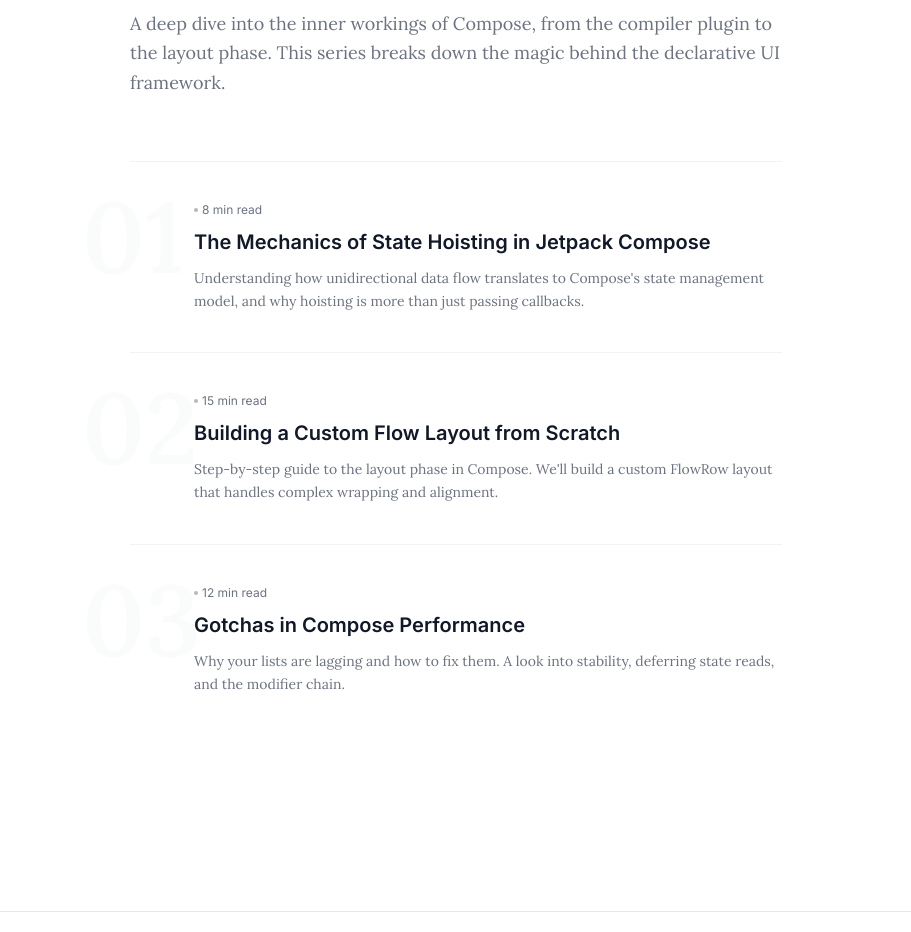
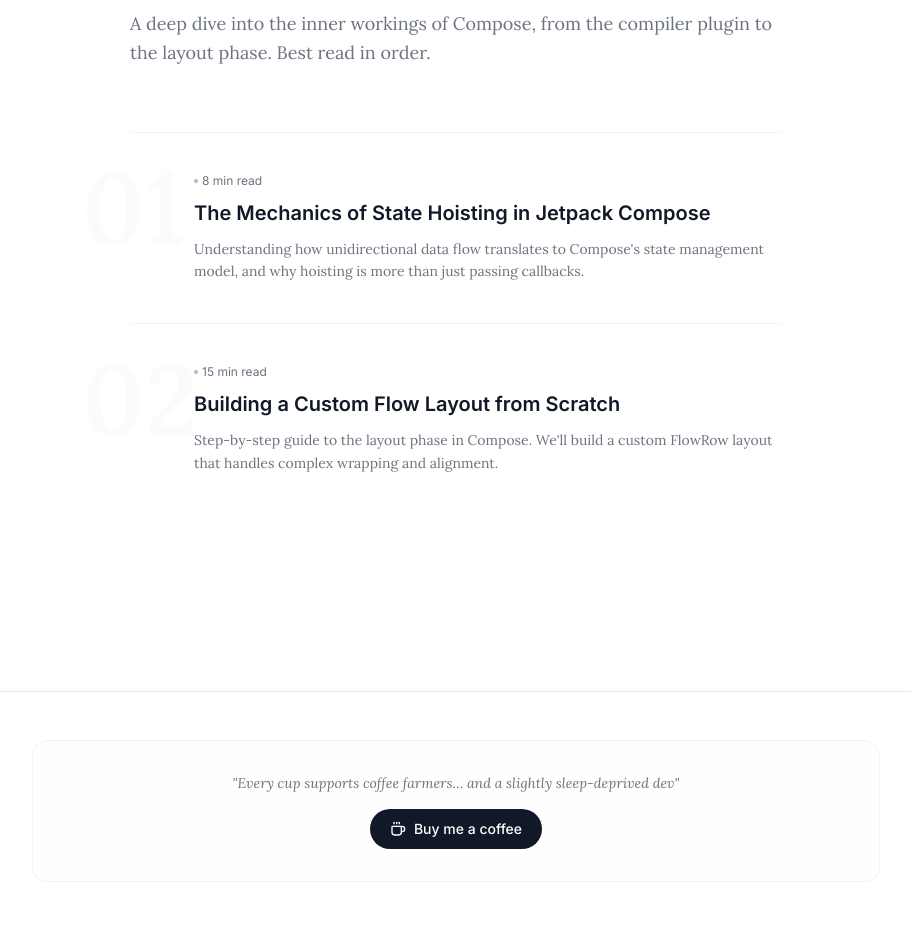
Before and after one commit to donald-okara/ski-blog, a React (Vite) app in the folder web-layer/: page /playlist/compose-internals in a window 1280 px wide. Shown: the part 320-1252 px from the top of the page, without its empty margins (184-1095 px from the left). Built offline with nearby package versions, Linux system fonts and the light colour scheme.

Commit message:
feat-playlist: add playlist renderer and data layer

```diff
--- /dev/null
+++ b/web-layer/src/components/SpotifyPlaylist.tsx
@@ -0,0 +1,23 @@
+interface SpotifyPlaylistProps {
+  title: string;
+  spotifyUrl: string;
+}
+
+export function SpotifyPlaylist({ title, spotifyUrl }: SpotifyPlaylistProps) {
+  return (
+    <div className="rounded-2xl border border-border bg-bg p-4 shadow-sm">
+      <h3 className="mb-4 px-2 text-sm font-medium text-fg">{title}</h3>
+      <iframe
+        style={{ borderRadius: '12px' }}
+        src={spotifyUrl}
+        width="100%"
+        height="152"
+        frameBorder="0"
+        allowFullScreen
+        allow="autoplay; clipboard-write; encrypted-media; fullscreen; picture-in-picture"
+        loading="lazy"
+        title={title}
+      ></iframe>
+    </div>
+  );
+}
--- /dev/null
+++ b/web-layer/src/data/playlists.ts
@@ -0,0 +1,35 @@
+import { Playlist, MusicPlaylist } from "@/types/blog";
+
+export const ARTICLE_PLAYLISTS: Playlist[] = [
+  {
+    slug: "compose-internals",
+    title: "Jetpack Compose Internals",
+    description: "A deep dive into the inner workings of Compose, from the compiler plugin to the layout phase. Best read in order.",
+    postSlugs: [
+      "compose-state-hoisting",
+      "custom-layouts-compose",
+      "compose-performance"
+    ],
+  },
+  {
+    slug: "kotlin-architecture",
+    title: "Modern Kotlin Architecture",
+    description: "Patterns and practices for building scalable Android applications using modern Kotlin features and coroutines.",
+    postSlugs: [
+      "kotlin-context-receivers"
+    ],
+  }
+];
+
+export const MUSIC_PLAYLISTS: MusicPlaylist[] = [
+  {
+    id: "af_soul",
+    title: "Afro Pink Soul",
+    spotifyUrl: "https://open.spotify.com/embed/playlist/5BChSWyyyiGr6jQgrAOkk9?utm_source=generator&theme=0"
+  },
+  {
+    id: "funky_drummer",
+    title: "Funky Drummer Boy",
+    spotifyUrl: "https://open.spotify.com/embed/playlist/1IBq1qHDSn6r2LKM8JeAvn?utm_source=generator&theme=0"
+  }
+];
--- a/web-layer/src/data/posts.ts
+++ b/web-layer/src/data/posts.ts
@@ -8,3 +8,8 @@
   contextReceiversPost,
   customLayoutsPost
 ];
+
+export const FEATURED_POST = {
+  title: "Compose Recomposition Visualizer",
+  description: "Interact with the UI to see exactly which scopes recompose."
+};
--- a/web-layer/src/pages/PlaylistDetail.tsx
+++ b/web-layer/src/pages/PlaylistDetail.tsx
@@ -1,48 +1,11 @@
 import { useParams, Link } from "react-router-dom";
 import { ArrowLeft, Play } from "lucide-react";
-
-const PLAYLIST_DATA = {
-  "compose-internals": {
-    title: "Jetpack Compose Internals",
-    description: "A deep dive into the inner workings of Compose, from the compiler plugin to the layout phase. This series breaks down the magic behind the declarative UI framework.",
-    articles: [
-      {
-        slug: "compose-state-hoisting",
-        title: "The Mechanics of State Hoisting in Jetpack Compose",
-        excerpt: "Understanding how unidirectional data flow translates to Compose's state management model, and why hoisting is more than just passing callbacks.",
-        readingTime: "8 min read",
-      },
-      {
-        slug: "custom-layouts-compose",
-        title: "Building a Custom Flow Layout from Scratch",
-        excerpt: "Step-by-step guide to the layout phase in Compose. We'll build a custom FlowRow layout that handles complex wrapping and alignment.",
-        readingTime: "15 min read",
-      },
-      {
-        slug: "compose-performance",
-        title: "Gotchas in Compose Performance",
-        excerpt: "Why your lists are lagging and how to fix them. A look into stability, deferring state reads, and the modifier chain.",
-        readingTime: "12 min read",
-      }
-    ]
-  },
-  "kotlin-architecture": {
-    title: "Modern Kotlin Architecture",
-    description: "Patterns and practices for building scalable Android applications using modern Kotlin features and coroutines.",
-    articles: [
-      {
-        slug: "kotlin-context-receivers",
-        title: "Designing APIs with Context Receivers",
-        excerpt: "A deep dive into how context receivers change API design in Kotlin, moving beyond extension functions to true contextual abstractions.",
-        readingTime: "12 min read",
-      }
-    ]
-  }
-};
+import { ARTICLE_PLAYLISTS } from "@/data/playlists";
+import { POSTS } from "@/data/posts";
 
 export function PlaylistDetail() {
   const { slug } = useParams();
-  const playlist = PLAYLIST_DATA[slug as keyof typeof PLAYLIST_DATA];
+  const playlist = ARTICLE_PLAYLISTS.find(p => p.slug === slug);
 
   if (!playlist) {
     return (
@@ -54,6 +17,10 @@
       </div>
     );
   }
+
+  const playlistPosts = playlist.postSlugs
+    .map(postSlug => POSTS.find(p => p.slug === postSlug))
+    .filter((post): post is typeof POSTS[0] => !!post);
 
   return (
     <div className="mx-auto max-w-[700px] px-6 py-12 md:py-20">
@@ -79,11 +46,11 @@
       </header>
 
       <div className="flex flex-col">
-        {playlist.articles.map((article, index) => {
+        {playlistPosts.map((post, index) => {
           const numberString = (index + 1).toString().padStart(2, '0');
 
           return (
-            <div key={article.slug} className="group relative border-t border-border/50 py-10">
+            <div key={post.slug} className="group relative border-t border-border/50 py-10">
               {/* Oversized Number (Recipe 9 inspiration) */}
               <div className="absolute -left-4 top-6 z-0 font-serif text-[80px] font-bold leading-none text-muted/40 transition-colors group-hover:text-muted-fg/20 select-none pointer-events-none md:-left-12 md:text-[100px]">
                 {numberString}
@@ -93,17 +60,17 @@
                 <div className="mb-3 flex items-center gap-x-4 text-xs text-muted-fg">
                   <span className="flex items-center gap-1">
                     <span className="h-1 w-1 rounded-full bg-muted-fg/50"></span>
-                    {article.readingTime}
+                    {post.readingTime}
                   </span>
                 </div>
                 <h3 className="text-xl font-semibold leading-tight text-fg group-hover:text-fg/80 transition-colors">
-                  <Link to={`/post/${article.slug}`}>
+                  <Link to={`/post/${post.slug}`}>
                     <span className="absolute inset-0" />
-                    {article.title}
+                    {post.title}
                   </Link>
                 </h3>
                 <p className="mt-3 line-clamp-2 text-sm leading-relaxed text-muted-fg font-serif">
-                  {article.excerpt}
+                  {post.excerpt}
                 </p>
               </div>
             </div>
--- a/web-layer/src/pages/Playlists.tsx
+++ b/web-layer/src/pages/Playlists.tsx
@@ -1,20 +1,7 @@
 import { Link } from "react-router-dom";
 import { BookOpen, Headphones } from "lucide-react";
-
-const ARTICLE_PLAYLISTS = [
-  {
-    slug: "compose-internals",
-    title: "Jetpack Compose Internals",
-    description: "A deep dive into the inner workings of Compose, from the compiler plugin to the layout phase. Best read in order.",
-    articleCount: 4,
-  },
-  {
-    slug: "kotlin-architecture",
-    title: "Modern Kotlin Architecture",
-    description: "Patterns and practices for building scalable Android applications using modern Kotlin features and coroutines.",
-    articleCount: 3,
-  }
-];
+import { ARTICLE_PLAYLISTS, MUSIC_PLAYLISTS } from "@/data/playlists";
+import { SpotifyPlaylist } from "@/components/SpotifyPlaylist";
 
 export function Playlists() {
   return (
@@ -52,7 +39,7 @@
               </div>
               <div className="mt-6 flex items-center gap-2 text-xs font-medium uppercase tracking-wider text-muted-fg">
                 <span className="flex h-6 w-6 items-center justify-center rounded-full bg-fg/10 text-fg">
-                  {playlist.articleCount}
+                  {playlist.postSlugs.length}
                 </span>
                 Articles
               </div>
@@ -69,35 +56,13 @@
         </div>
 
         <div className="grid gap-6 sm:grid-cols-2">
-          <div className="rounded-2xl border border-border bg-bg p-4 shadow-sm">
-            <h3 className="mb-4 px-2 text-sm font-medium text-fg">Deep Focus / Lofi</h3>
-            <iframe
-              style={{ borderRadius: '12px' }}
-              src="https://open.spotify.com/embed/playlist/37i9dQZF1DWWQRwui0ExPn?utm_source=generator&theme=0"
-              width="100%"
-              height="152"
-              frameBorder="0"
-              allowFullScreen
-              allow="autoplay; clipboard-write; encrypted-media; fullscreen; picture-in-picture"
-              loading="lazy"
-              title="Lofi Beats"
-            ></iframe>
-          </div>
-
-          <div className="rounded-2xl border border-border bg-bg p-4 shadow-sm">
-            <h3 className="mb-4 px-2 text-sm font-medium text-fg">Synthwave / Cyberpunk</h3>
-            <iframe
-              style={{ borderRadius: '12px' }}
-              src="https://open.spotify.com/embed/playlist/37i9dQZF1DXdLEN7aqioJC?utm_source=generator&theme=0"
-              width="100%"
-              height="152"
-              frameBorder="0"
-              allowFullScreen
-              allow="autoplay; clipboard-write; encrypted-media; fullscreen; picture-in-picture"
-              loading="lazy"
-              title="Synthwave Beats"
-            ></iframe>
-          </div>
+          {MUSIC_PLAYLISTS.map((playlist) => (
+            <SpotifyPlaylist
+              key={playlist.id}
+              title={playlist.title}
+              spotifyUrl={playlist.spotifyUrl}
+            />
+          ))}
         </div>
       </section>
     </div>
```
Also changed, not shown: web-layer/src/pages/Home.tsx (+27 -3 lines), web-layer/src/types/blog.ts (+13 -0 lines).
